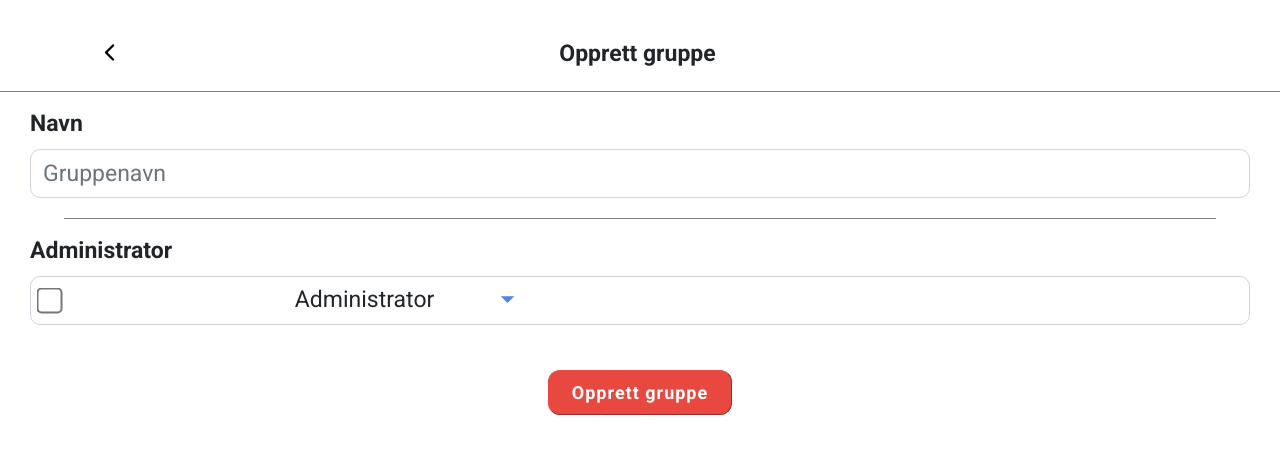
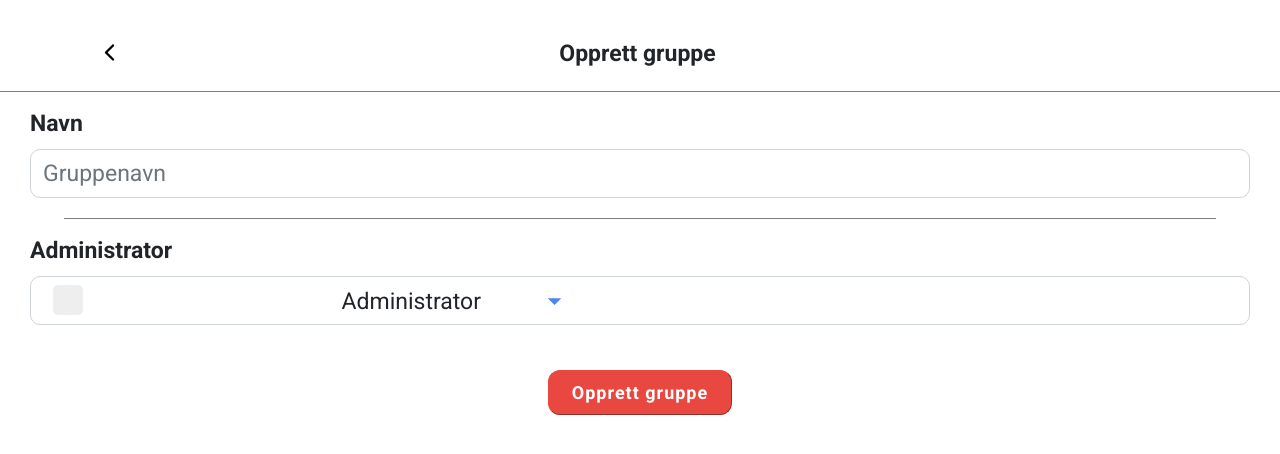
Before and after one commit to G-D-Tech/kompiter, a React (Create React App) app: page /CreateGroup in a window 1280 px wide. Shown: the top 454 px of the page. Built offline with nearby package versions, Linux system fonts and the light colour scheme; no server answers.

Commit message:
små endringer

```diff
--- a/src/screens/CreateGroup.js
+++ b/src/screens/CreateGroup.js
@@ -152,7 +152,12 @@ const CreateGroup = () => {
         <form>
           <div className="GroupNameBox">
             <div className="form-control form-control1">
+              {/* <input type="checkbox" id="adminCheckbox"></input> */}
+              <div className="adminDiv">
+                <label className="checkboxContainer">
                   <input type="checkbox" id="adminCheckbox"></input>
+                  <span className="checkmark"></span>
+                </label>
                 <label
                   className="textAdmin"
                   onClick={() => {
@@ -161,6 +166,7 @@ const CreateGroup = () => {
                 >
                   Administrator
                 </label>
+
                 <RiArrowDownSFill
                   size={27}
                   className="iconArrowDown "
@@ -168,6 +174,7 @@ const CreateGroup = () => {
                     setAdminInfo(!adminInfo);
                   }}
                 ></RiArrowDownSFill>
+              </div>
             </div>
           </div>
           {adminInfo ? (
--- a/src/screens/GroupPage.js
+++ b/src/screens/GroupPage.js
@@ -102,7 +102,7 @@ function GroupPage() {
           <div>
             {groupMember.length === 3 ? viewIsOpen(groupMember) : null}
             {groupMember.viewIsOpen ? (
-              <div
+              <button
                 className="display-scoreChallenges" //add flex for å ha ved siden av number og navn
                 key={index + 1}
                 onClick={() => updateViewIsOpen(groupMember)}
@@ -117,17 +117,17 @@ function GroupPage() {
                   </label>
                   {challenges.map((challenge) =>
                     checkGroupMember(challenge, groupMember.id) ? (
-                      <div className="display-ScoreChallenges">
+                      <button className="display-ScoreChallenges">
                         <label className="display-challengeScore">
                           {challenge.challengeName}
                         </label>
-                      </div>
+                      </button>
                     ) : null
                   )}
                 </div>
-              </div>
+              </button>
             ) : (
-              <div
+              <button
                 className="display-scoreChallenges"
                 key={index + 1}
                 onClick={() => updateViewIsOpen(groupMember)}
@@ -148,7 +148,7 @@ function GroupPage() {
                     </label>
                   )}
                 </div>
-              </div>
+              </button>
             )}
           </div>
         ))}
--- a/src/styles/CreateGroup.css
+++ b/src/styles/CreateGroup.css
@@ -123,7 +123,11 @@
   font-family: "Roboto", sans-serif;
   font-size: 23px;
   margin-right: 5%;
-  margin-left: 20%;
+  margin-left: 25%;
+}
+
+.adminDiv {
+  margin-top: -10px;
 }
 
 input[type="checkbox"] {
```
Lines whose indentation alone changed are shown as unchanged.
